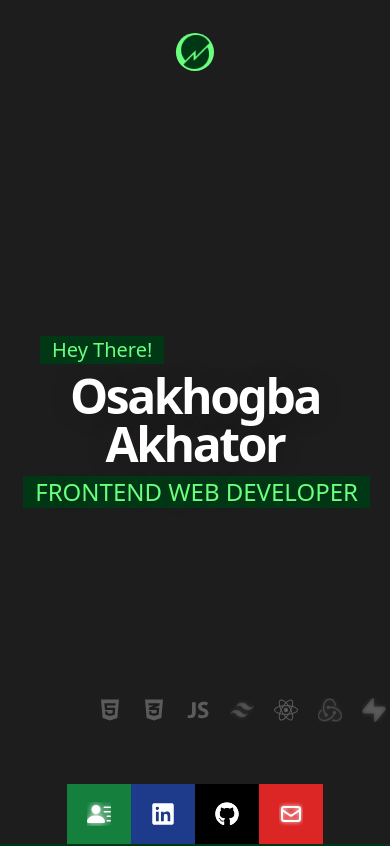
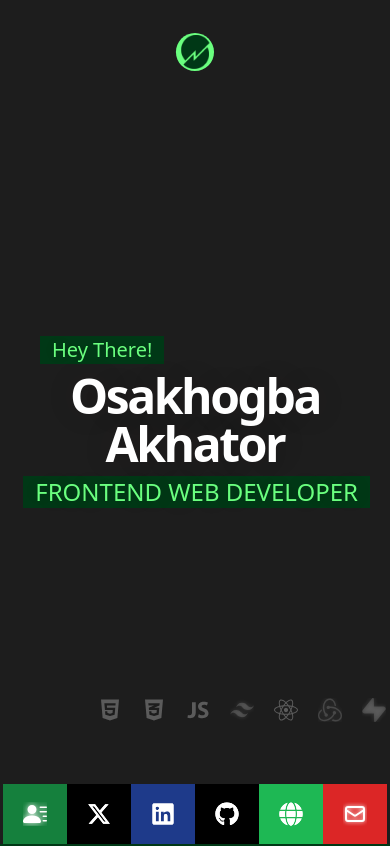
Before and after one commit to AkhatorEnosa/osa_portfolio, a React (Vite) app: page / in a window 390 px wide. Shown: the top 846 px of the page. Built offline with nearby package versions, Linux system fonts and the light colour scheme; what @xpd/tailwind-3dtransforms would draw is missing.

Commit message:
update skills and projects section

```diff
--- a/src/components/Hero.jsx
+++ b/src/components/Hero.jsx
@@ -2,7 +2,7 @@
 
 import { FaCss3Alt, FaHtml5, FaReact } from "react-icons/fa6"
 import { IoLogoJavascript } from "react-icons/io"
-import { RiNextjsFill, RiTailwindCssFill } from "react-icons/ri"
+import { RiTailwindCssFill } from "react-icons/ri"
 import { SiRedux, SiSupabase } from "react-icons/si"
 
 
--- a/src/components/Sidebar.jsx
+++ b/src/components/Sidebar.jsx
@@ -1,8 +1,8 @@
 import { BsFillPersonLinesFill } from "react-icons/bs"
-import { FaGithub, FaLinkedin } from "react-icons/fa6"
+import { FaGithub, FaLinkedin, FaXTwitter } from "react-icons/fa6"
 import { HiOutlineMail } from "react-icons/hi"
 import Cv from '../assets/Osakhogba_Akhator.pdf';
-import { FaAngleDoubleDown } from "react-icons/fa";
+import { FaAngleDoubleDown, FaGlobe } from "react-icons/fa";
 
 const Sidebar = () => {
   return (
@@ -17,12 +17,20 @@ const Sidebar = () => {
                <BsFillPersonLinesFill className="text-2xl md:text-3xl"/>
             </a>
           </li>
+          <li className='side-link md:w-[150px] h-[60px] flex items-center px-5 md:px-5 md:-translate-x-20 hover:-translate-x-0 duration-300 bg-black z-50'>
+            <a href="https://x.com/dev_rocksta" className='w-full flex justify-between items-center'><span className="hidden md:flex">X</span><FaXTwitter className="text-2xl md:text-3xl"/>
+            </a>
+          </li>
           <li className='side-link md:w-[150px] h-[60px] flex items-center px-5 md:px-5 md:-translate-x-20 hover:-translate-x-0 duration-300 bg-blue-900 z-50'>
             <a href="https://www.linkedin.com/in/osakhogba-akhator-024762139/" className='w-full flex justify-between items-center'><span className="hidden md:flex">LinkedIn</span><FaLinkedin className="text-2xl md:text-3xl"/>
             </a>
           </li>
           <li className='side-link md:w-[150px] h-[60px] flex items-center px-5 md:px-5 md:-translate-x-20 hover:-translate-x-0 duration-300 bg-black z-50'>
             <a href="https://www.github.com/Akhatorenosa" className='w-full flex justify-between items-center'><span className="hidden md:flex">GitHub</span><FaGithub className="text-2xl md:text-3xl"/>
+            </a>
+          </li>
+          <li className='side-link md:w-[150px] h-[60px] flex items-center px-5 md:px-5 md:-translate-x-20 hover:-translate-x-0 duration-300 bg-[#1EB854] z-50'>
+            <a href="https://soozeer.netlify.app/#/aefea77c-748a-4850-bc28-5bc45f74a7ce" className='w-full flex justify-between items-center'><span className="hidden md:flex">Soozeer</span><FaGlobe className="text-2xl md:text-3xl"/>
             </a>
           </li>
           <li className='side-link md:w-[150px] h-[60px] flex items-center px-5 md:px-5 md:-translate-x-20 hover:-translate-x-0 duration-300 bg-red-600 z-50'>
```
